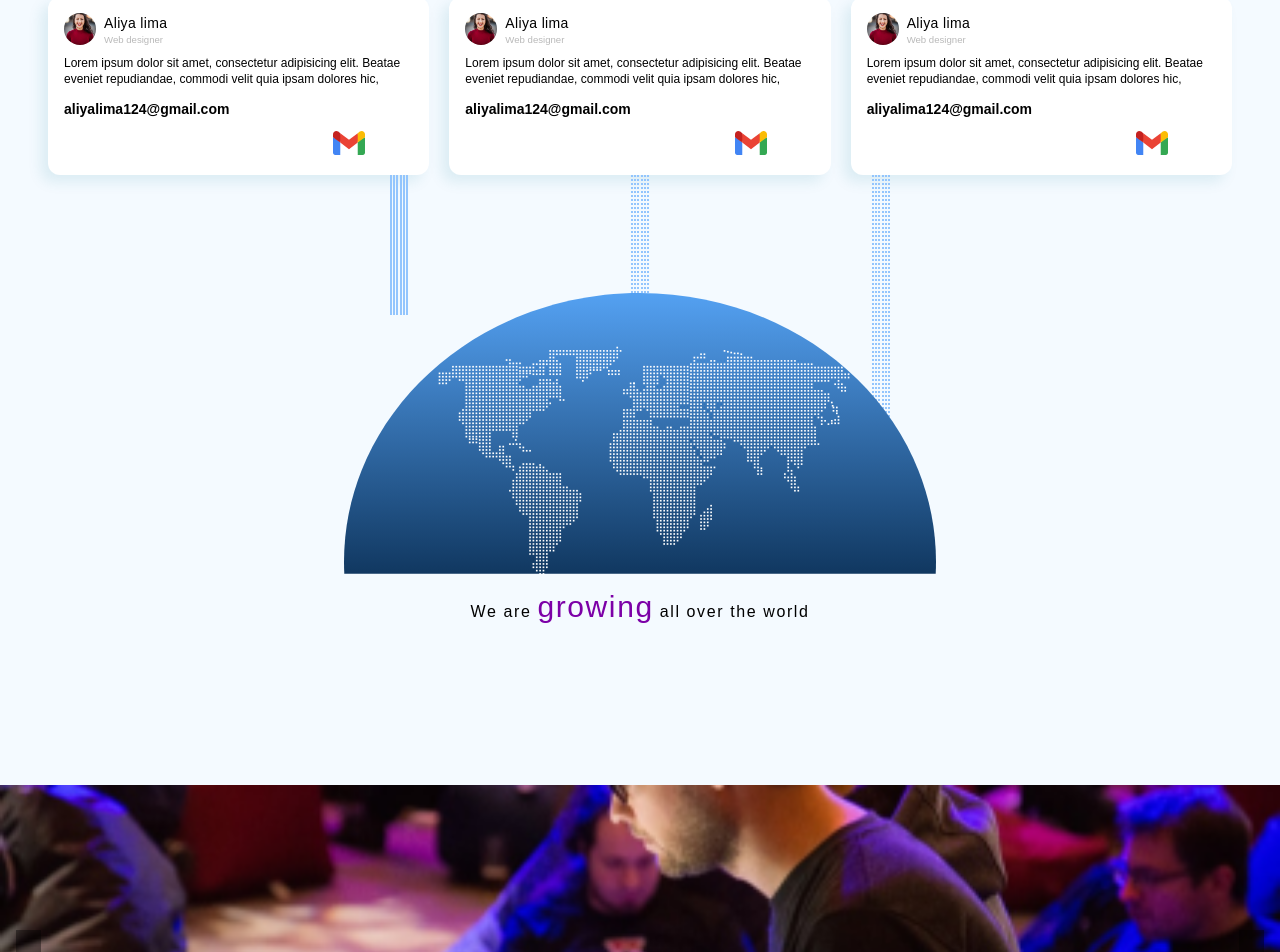
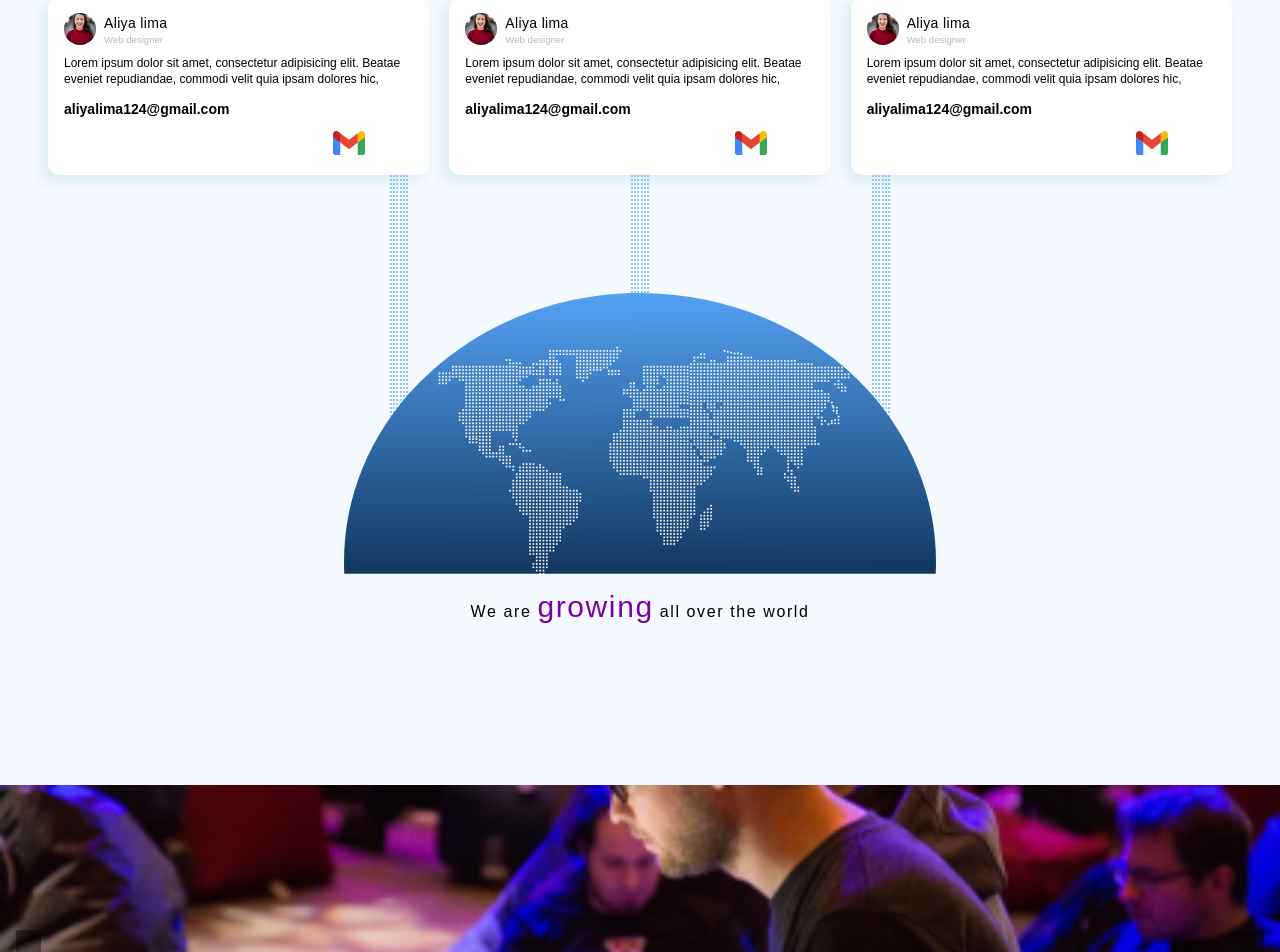
Before and after one commit to NightEncrypter/skillerz, a React (Create React App) app: page / in a window 1280 px wide. Shown: the part 1309-2261 px from the top of the page. Built offline with nearby package versions, Linux system fonts and the light colour scheme; some icons are missing.

Commit message:
home-page-running

```diff
--- a/src/components/Reviews/CustomerReviews.tsx
+++ b/src/components/Reviews/CustomerReviews.tsx
@@ -64,12 +64,7 @@ const CustomerReviews = () => {
       </div>
       <div className="flex justify-between max-w-[14rem] md:max-w-[500px]  mx-auto relative z-[1]">
         {[1, 2, 3].map((v, i) => (
-          <div
-            key={i}
-            className={`flex flex-col gap-[2px] ${
-              i === 0 && "hidden  md:block"
-            } `}
-          >
+          <div key={i} className={`flex flex-col gap-[2px]  `}>
             {new Array(70).fill(0).map((x, i) => (
               <div className="flex gap-[1.2px]">
                 {[1, 2, 3, 4, 5, 6].map((v, i) => (
```
